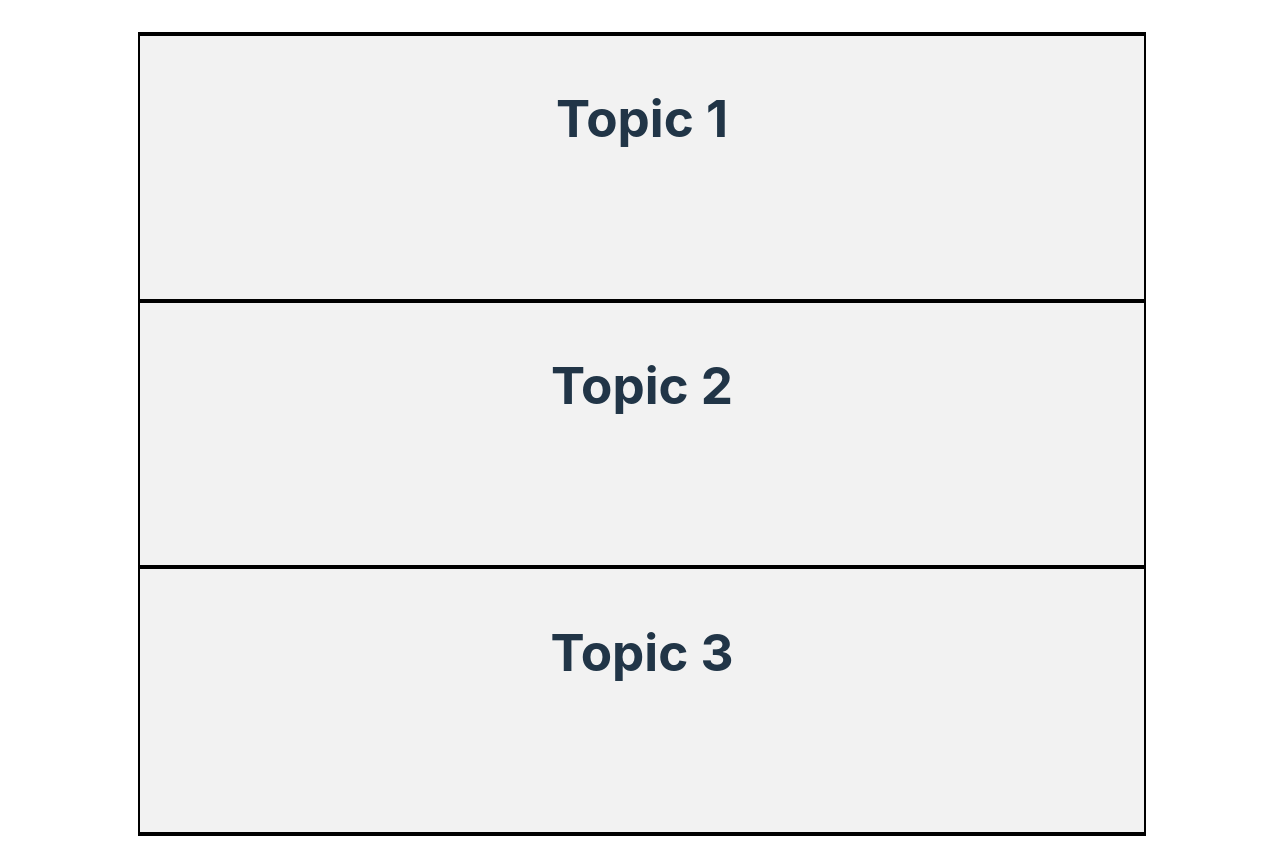
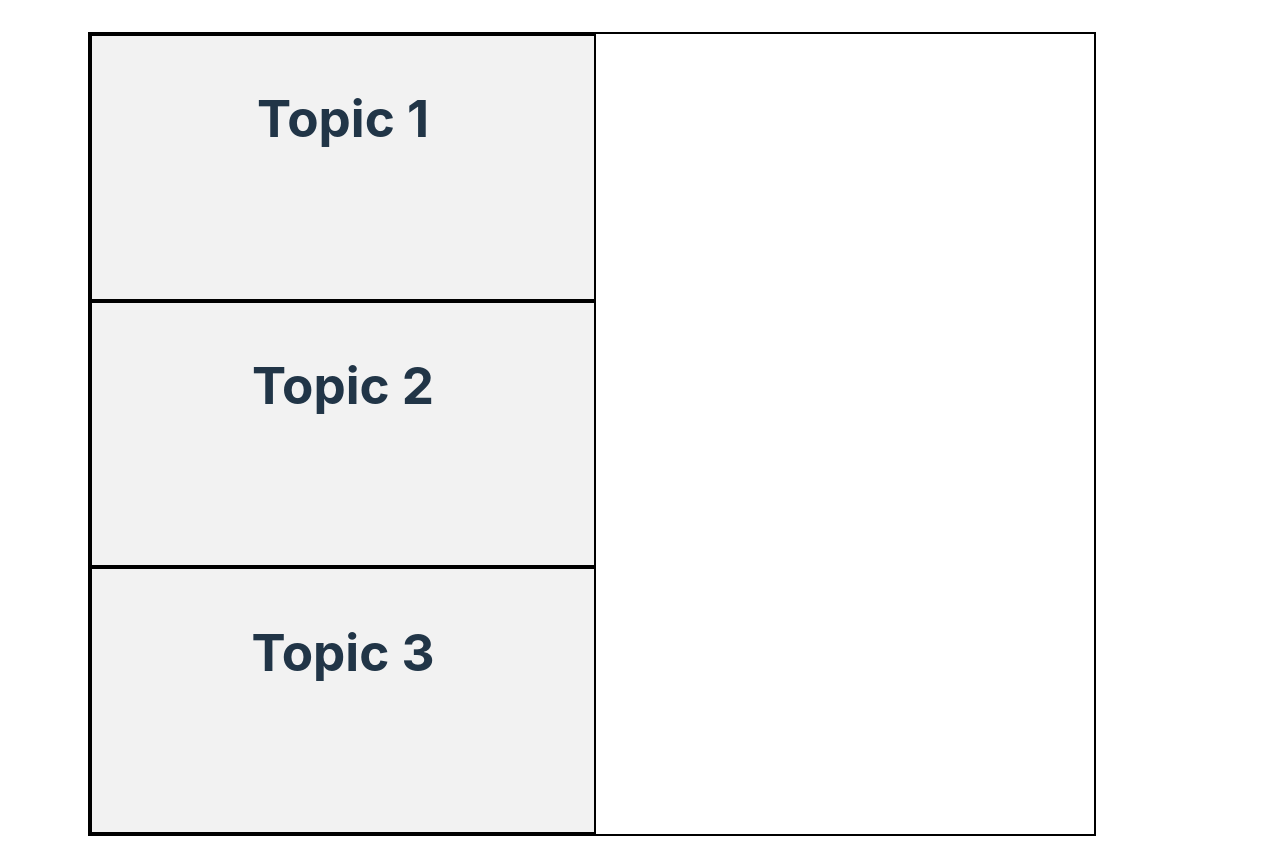
Before and after one commit to cfgcolumbus23/Team-8, a React (Vite) app in the folder frontend/: page /StudentPortal in a window 1280 px wide. Built offline with nearby package versions, Linux system fonts and the light colour scheme.

Commit message:
Fixed Columns

```diff
--- a/frontend/src/LogIn.jsx
+++ b/frontend/src/LogIn.jsx
@@ -59,8 +59,6 @@ function LogIn() {
         />
       </div>
       <button onClick={handleLogin}>Login</button>
-
-
     </div>
   );
 }
--- a/frontend/src/Student.css
+++ b/frontend/src/Student.css
@@ -1,21 +1,27 @@
 /* Student.css */
-
+.main-con{
+    margin-right: 100px;
+}
 .road-map {
     display: flex;
     flex-direction: column;
-    align-items: center;
+    -ms-flex-align: end;
+    /* align-items:end; */
     width: 100%;
     border: 2px solid black;
     min-width: 1000px;
     height: 100vh; /* Ensure each card container takes up the full viewport height */
 }
 
+
+
 .card-container {
     flex: 1;
-    width: 100%;
+    width: 50%;
     background-color: #f2f2f2; /* Set the background color of each card container */
     /* min-width: 1000px; */
     border: 2px solid black;
+    justify-content: end;
     /* margin-right: auto; */
     /* margin-bottom: 10px; Add margin to separate card containers */
 }
--- a/frontend/src/Student.jsx
+++ b/frontend/src/Student.jsx
@@ -6,6 +6,7 @@ const Student = () => {
     return (
         <div className="main-con">
             <div className="road-map">
+
             <div className="card-container">
                 <div className="card">
                     <h1>Topic 1</h1>
@@ -22,6 +23,7 @@ const Student = () => {
                 </div>
             </div>
         </div>
+
         </div>
     );
 }
```
